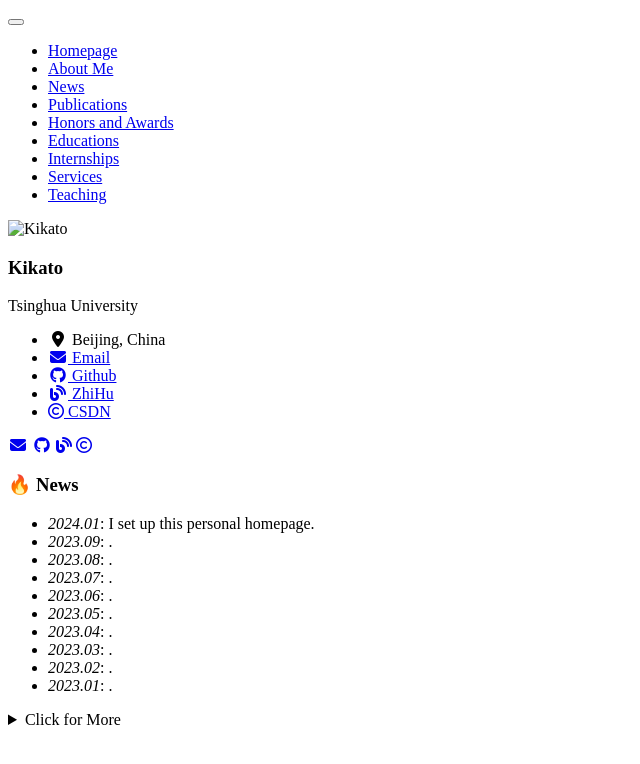
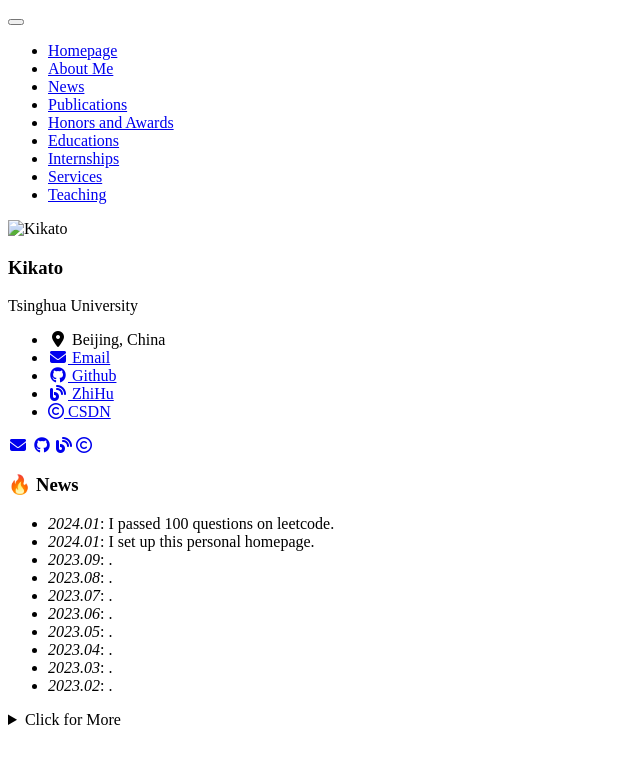
Before and after one commit to kikato2022/kikato2022.github.io, a Jekyll site: the page built from _pages/includes/news.md, in a window 1280 px wide. Shown: the top 764 px of the page, without its empty margins (0-640 px from the left). Built offline with Jekyll 4.4.1, drawn with Linux system fonts in a browser that asks for light colours; nearby versions of some CDN libraries; our own code applies the rules of GitHub Pages for plain Markdown files.

Commit message:
add news

```diff
--- a/_pages/includes/news.md
+++ b/_pages/includes/news.md
@@ -1,4 +1,5 @@
 # 🔥 News
+- *2024.01*: I passed 100 questions on leetcode.
 - *2024.01*: I set up this personal homepage.
 - *2023.09*: .
 - *2023.08*: .
@@ -8,7 +9,6 @@
 - *2023.04*: .
 - *2023.03*: .
 - *2023.02*: .
-- *2023.01*: .
 <details>
 <summary markdown="span">Click for More</summary>
 <ul>
```
Also changed, not shown: _pages/about.md (+1 -1 lines).
